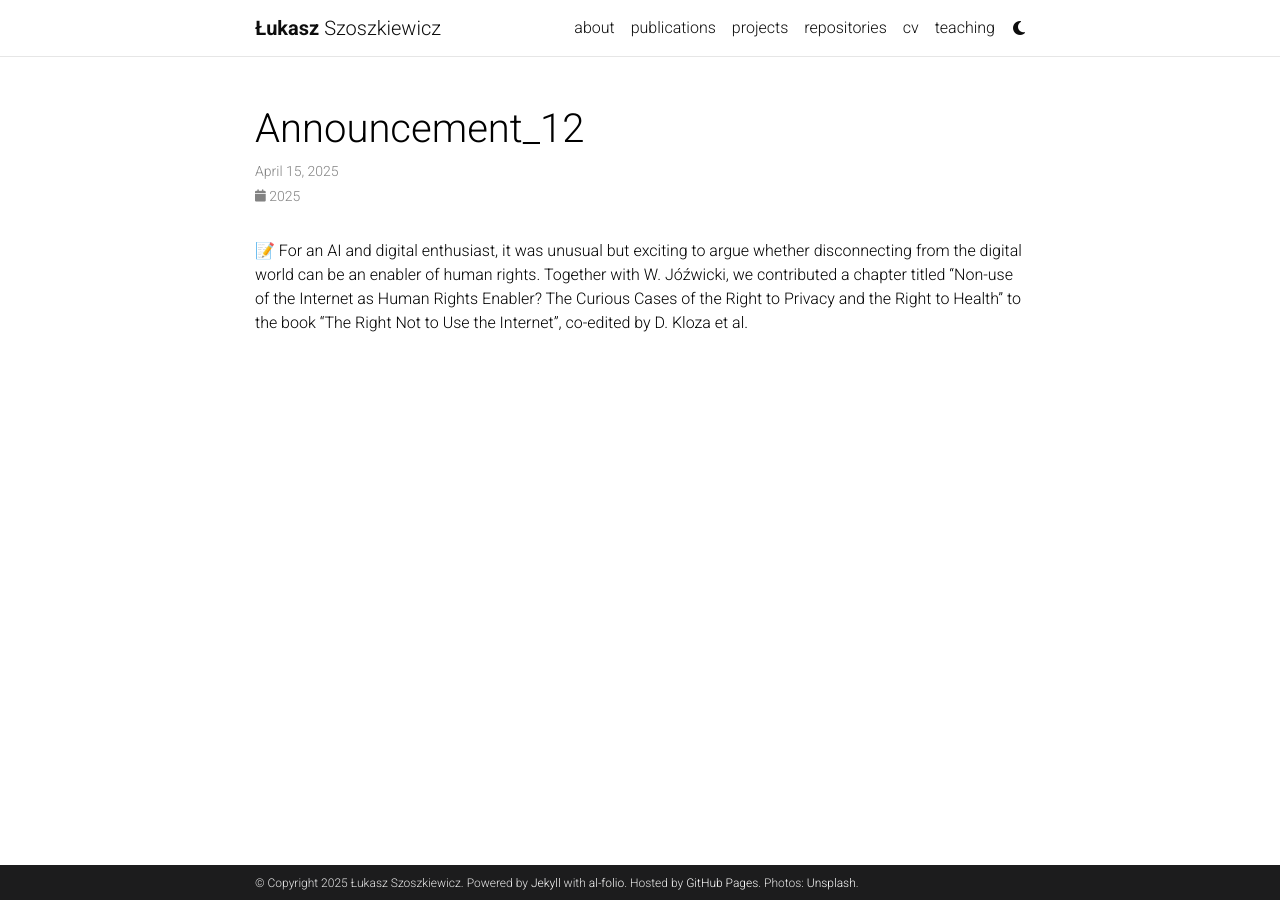
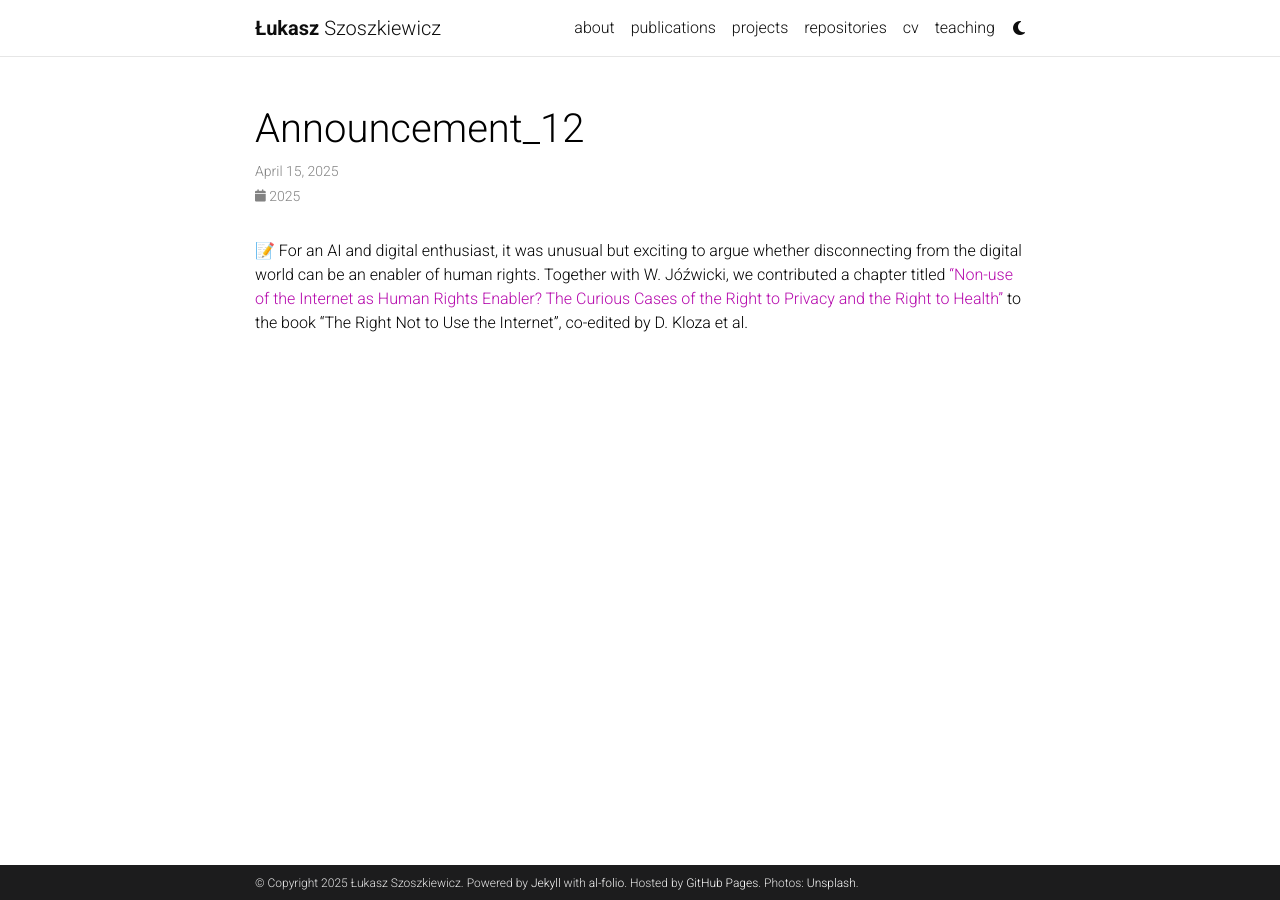
Before and after one commit to lszoszk/lszoszk.github.io, a Jekyll site: the page built from _news/announcement_12.md, in a window 1280 px wide. Built offline with Jekyll 4.4.1, drawn with Linux system fonts in a browser that asks for light colours; full-size pictures stand in for the smaller copies a plugin makes; comment, search, counter and statistics services are not loaded; a style sheet for code colours, icons or effects is not loaded; some of the changed lines change nothing that is shown.

Commit message:
Merge remote-tracking branch 'origin/master'
# Conflicts:
#	.idea/workspace.xml

```diff
--- a/_news/announcement_12.md
+++ b/_news/announcement_12.md
@@ -5,4 +5,4 @@
 related_posts: false
 ---
 
-📝 For an AI and digital enthusiast, it was unusual but exciting to argue whether disconnecting from the digital world can be an enabler of human rights. Together with W. Jóźwicki, we contributed a chapter titled "Non-use of the Internet as Human Rights Enabler? The Curious Cases of the Right to Privacy and the Right to Health" to the book "The Right Not to Use the Internet", co-edited by D. Kloza et al.
+📝 For an AI and digital enthusiast, it was unusual but exciting to argue whether disconnecting from the digital world can be an enabler of human rights. Together with W. Jóźwicki, we contributed a chapter titled <a href="https://www.taylorfrancis.com/chapters/oa-edit/10.4324/9781003528401-9/non-use-internet-human-rights-enabler-władysław-jóźwicki-łukasz-szoszkiewicz">"Non-use of the Internet as Human Rights Enabler? The Curious Cases of the Right to Privacy and the Right to Health"</a> to the book "The Right Not to Use the Internet", co-edited by D. Kloza et al.
```
